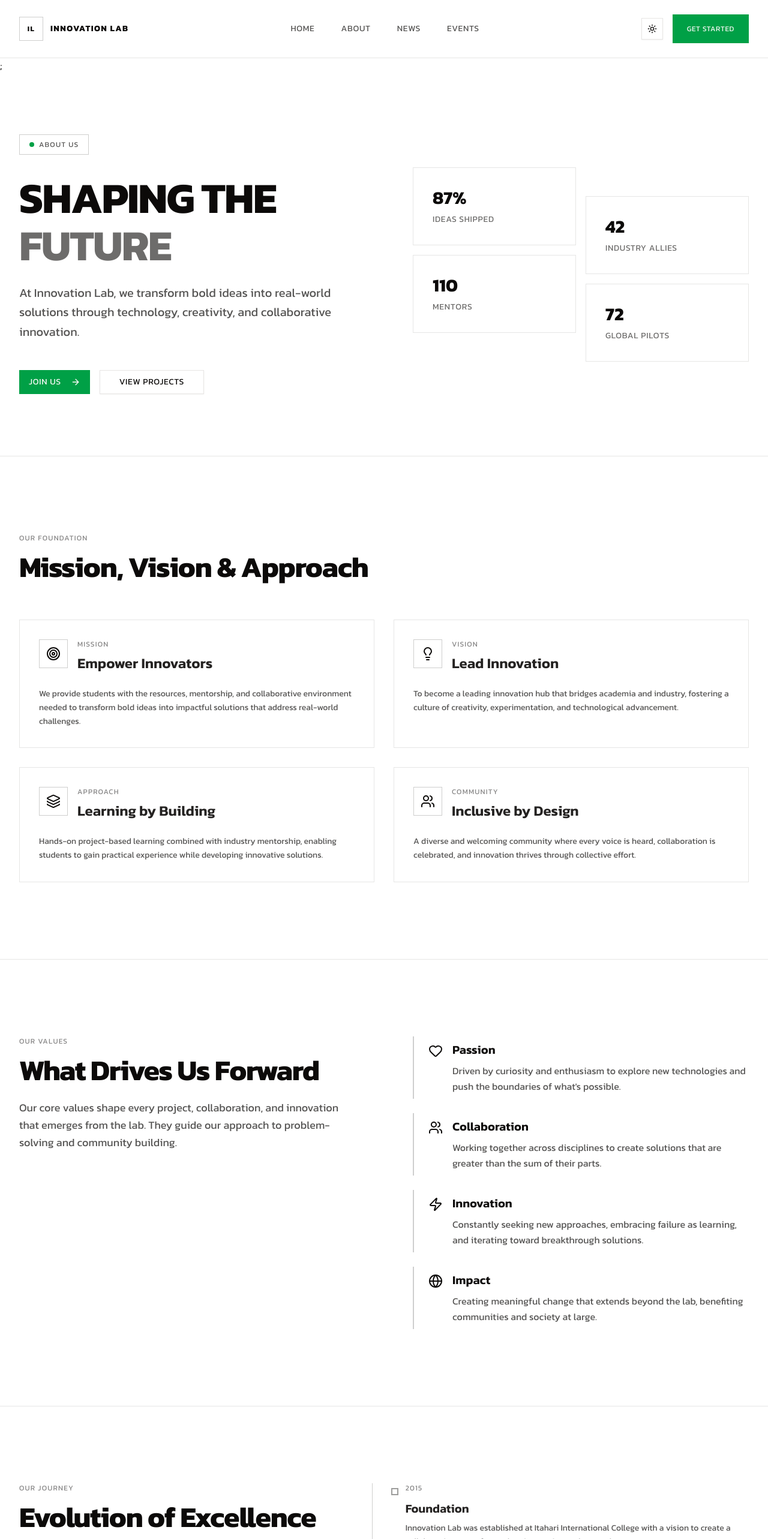
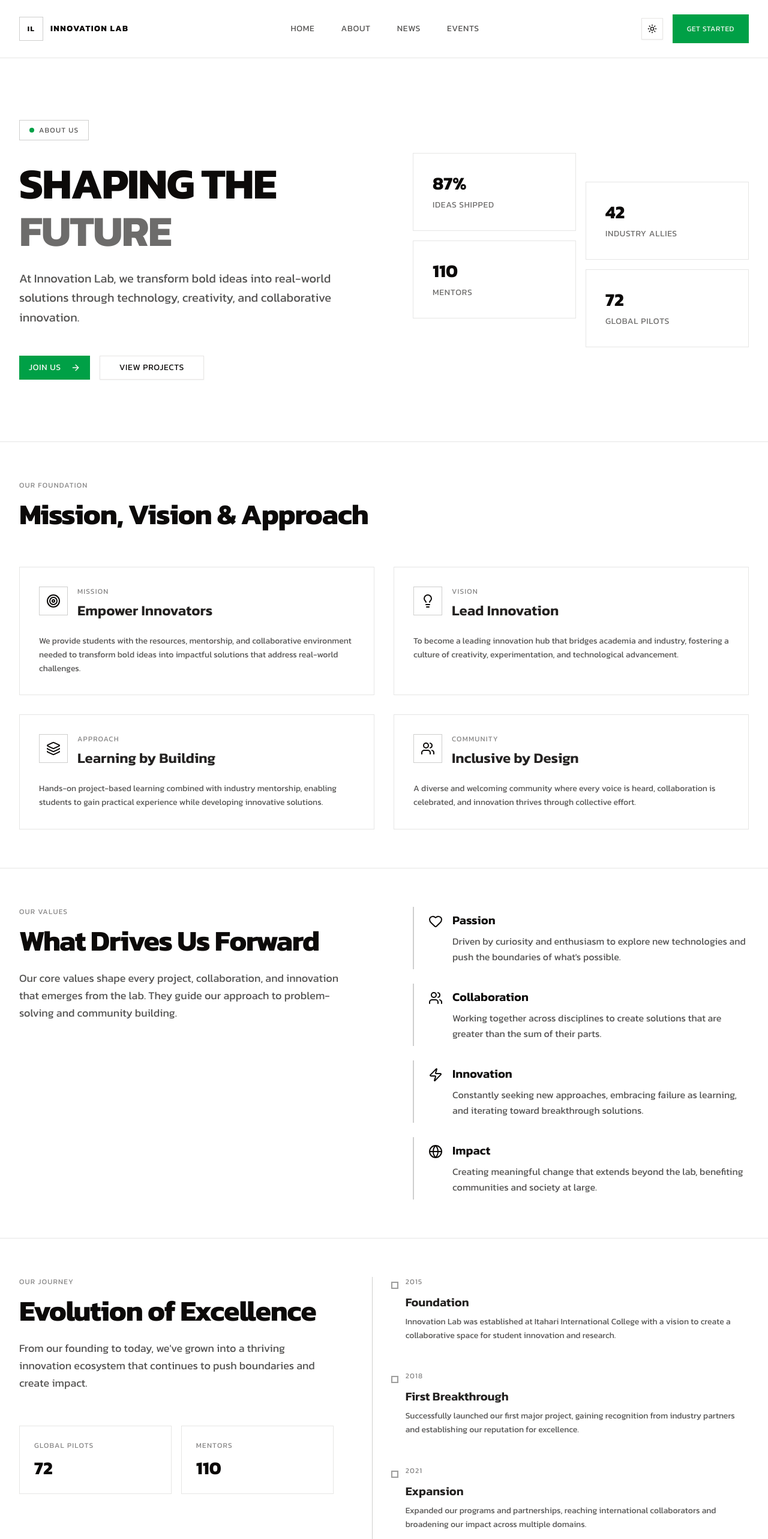
Before and after one commit to InnovationLabAtIIC/InnovationlabFrontend, a Next.js app: page /about in a window 1280 px wide. Shown: the top 2566 px of the page at 60% size. Built offline with nearby package versions, Linux system fonts and the light colour scheme.

Commit message:
responsive and basic design fix

```diff
--- a/src/app/(frontend)/about/page.tsx
+++ b/src/app/(frontend)/about/page.tsx
@@ -105,9 +105,9 @@ export default function AboutPage() {
   ];
 
   return (
-    <main className="w-full bg-background text-foreground">;
+    <main className="w-full bg-background text-foreground">
       <section className="relative min-h-[80vh] flex items-center border-b border-foreground/10">
-        <div className="max-w-7xl mx-auto px-6 lg:px-8 py-20 w-full">
+        <div className="max-w-7xl mx-auto px-6 lg:px-8 py-10 w-full">
           <div className="grid gap-20 lg:grid-cols-2 lg:gap-24 items-center">
             <div className="space-y-8">
               <div className="inline-flex items-center gap-2 px-4 py-2 border border-foreground/20 text-xs uppercase tracking-widest text-foreground/70">
@@ -170,7 +170,7 @@ export default function AboutPage() {
         </div>
       </section>
 
-      <section className="py-32 border-b border-foreground/10">
+      <section className="py-16 border-b border-foreground/10">
         <div className="max-w-7xl mx-auto px-6 lg:px-8">
           <div className="space-y-4 mb-16">
             <p className="text-xs uppercase tracking-widest text-foreground/50">Our Foundation</p>
@@ -201,7 +201,7 @@ export default function AboutPage() {
         </div>
       </section>
 
-      <section className="py-32 border-b border-foreground/10">
+      <section className="py-16 border-b border-foreground/10">
         <div className="max-w-7xl mx-auto px-6 lg:px-8">
           <div className="grid lg:grid-cols-2 gap-16 lg:gap-24 items-start">
             <div className="space-y-6">
@@ -238,7 +238,7 @@ export default function AboutPage() {
         </div>
       </section>
 
-      <section className="py-32 border-b border-foreground/10">
+      <section className="py-16 border-b border-foreground/10">
         <div className="max-w-7xl mx-auto px-6 lg:px-8">
           <div className="grid gap-16 lg:grid-cols-[1fr_1.2fr]">
             <div className="space-y-6">
@@ -279,7 +279,7 @@ export default function AboutPage() {
         </div>
       </section>
 
-      <section className="py-32">
+      <section className="py-16">
         <div className="max-w-7xl mx-auto px-6 lg:px-8">
           <div className="text-center space-y-4 mb-16">
             <p className="text-xs uppercase tracking-widest text-foreground/50">Our Impact</p>
--- a/src/app/(frontend)/page.tsx
+++ b/src/app/(frontend)/page.tsx
@@ -587,7 +587,7 @@ export default function Frontend() {
 
 
             <section className="relative min-h-[90vh] flex items-center border-b border-foreground/10">
-                <div className="max-w-7xl mx-auto px-6 lg:px-8 py-20 w-full">
+                <div className="max-w-7xl mx-auto px-6 lg:px-8 py-10 w-full">
                     <div className="grid gap-20 lg:grid-cols-2 lg:gap-16 items-center">
                         <div className="space-y-8">
                             <div className="inline-flex items-center gap-2 px-4 py-2 border border-foreground/20 text-xs uppercase tracking-widest text-foreground/70">
@@ -659,7 +659,7 @@ export default function Frontend() {
                 </div>
             </section>
 
-            <section className="py-32 border-b border-foreground/10">
+            <section className="py-16 border-b border-foreground/10">
                 <div className="max-w-7xl mx-auto px-6 lg:px-8">
                     <div className="grid lg:grid-cols-2 gap-16 lg:gap-24 items-start">
                         <div className="space-y-6">
@@ -710,7 +710,7 @@ export default function Frontend() {
                 </div>
             </section>
 
-            <section className="py-32 border-b border-foreground/10">
+            <section className="py-16 border-b border-foreground/10">
                 <div className="max-w-7xl mx-auto px-6 lg:px-8">
                     <div className="flex flex-col lg:flex-row lg:items-end lg:justify-between gap-8 mb-16">
                         <div className="space-y-4">
@@ -776,7 +776,7 @@ export default function Frontend() {
                 </div>
             </section>
 
-            <section className="py-32 border-b border-foreground/10">
+            <section className="py-16 border-b border-foreground/10">
                 <div className="max-w-7xl mx-auto px-6 lg:px-8">
                     <div className="flex flex-col lg:flex-row lg:items-end lg:justify-between gap-8 mb-16">
                         <div className="space-y-4">
@@ -851,7 +851,7 @@ export default function Frontend() {
                 </div>
             </section>
 
-            <section className="py-32 border-b border-foreground/10">
+            <section className="py-16 border-b border-foreground/10">
                 <div className="max-w-7xl mx-auto px-6 lg:px-8">
                     <div className="grid lg:grid-cols-2 gap-16 lg:gap-24">
                         <div className="space-y-8">
@@ -914,7 +914,7 @@ export default function Frontend() {
                 </div>
             </section>
 
-            <section className="py-32 border-b border-foreground/10">
+            <section className="py-16 border-b border-foreground/10">
                 <div className="max-w-7xl mx-auto px-6 lg:px-8">
                     <div className="space-y-4 mb-16">
                         <p className="text-xs uppercase tracking-widest text-foreground/50">What People Say</p>
@@ -972,7 +972,7 @@ export default function Frontend() {
                 </div>
             </section>
 
-            <section className="py-32">
+            <section className="py-16">
                 <div className="max-w-7xl mx-auto px-6 lg:px-8">
                     <div className="border border-foreground/10 p-16 lg:p-24">
                         <div className="max-w-3xl mx-auto text-center space-y-8">
```
